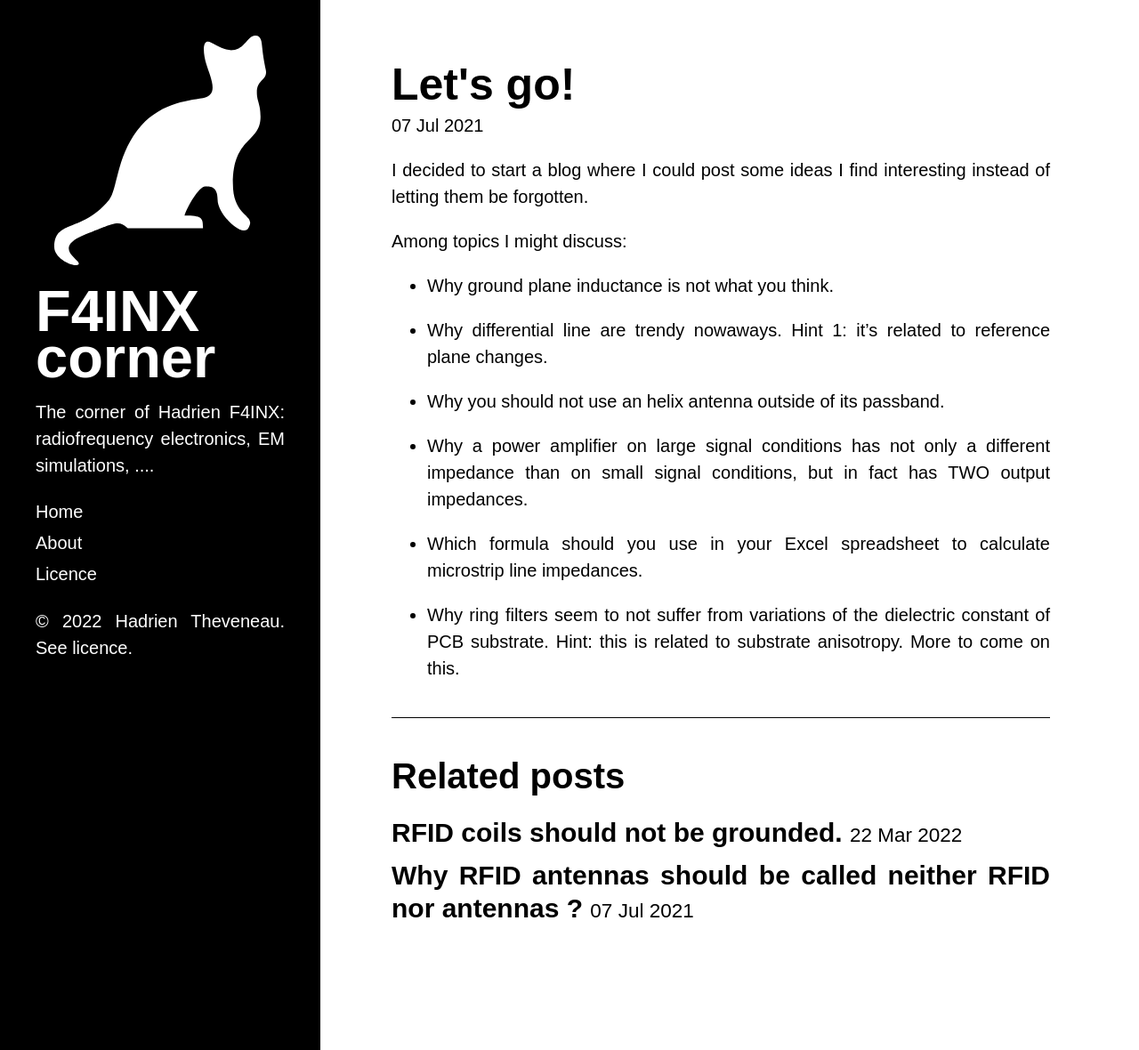
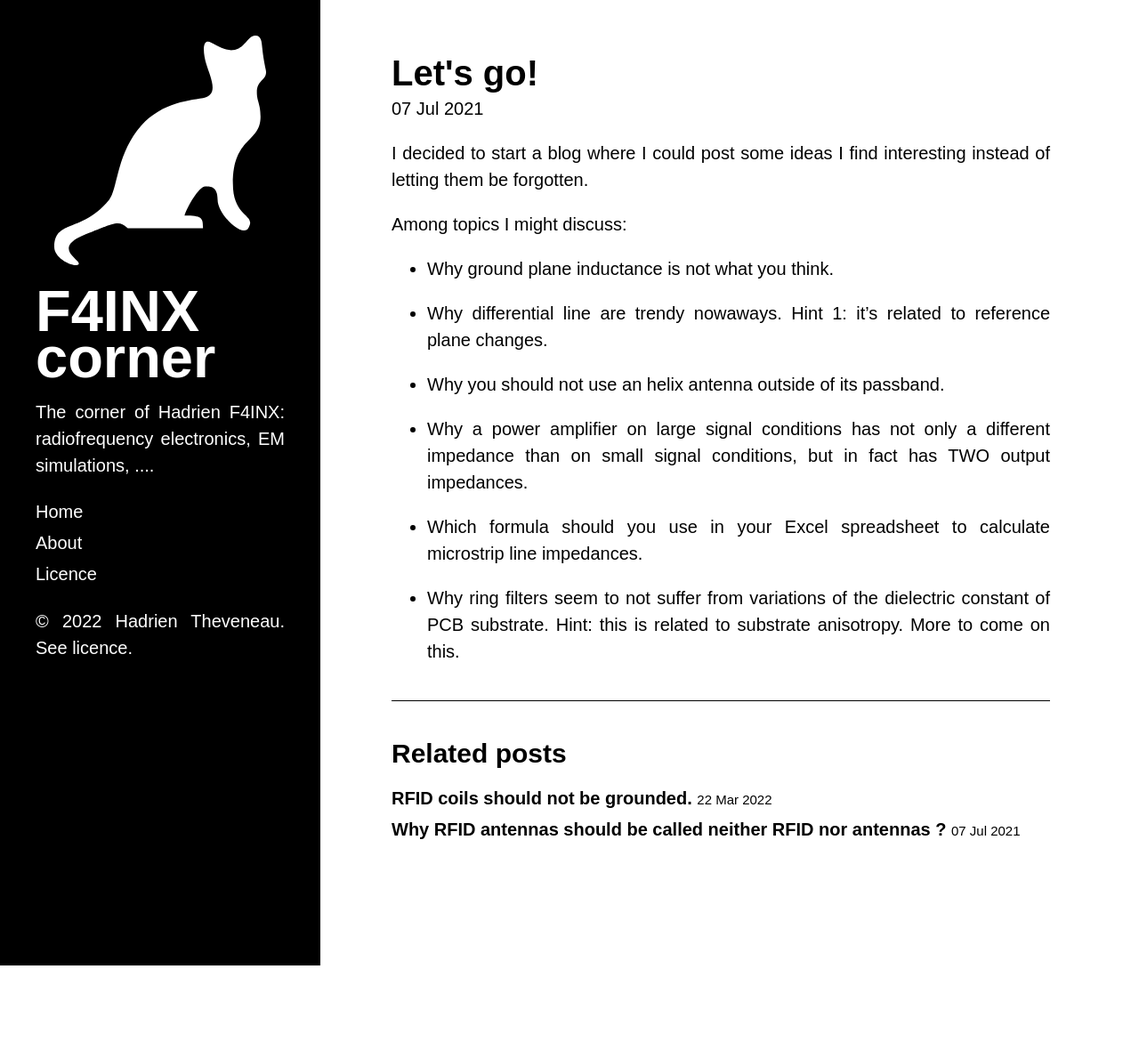
Before and after one commit to thadrien/Zview.github.io, a Jekyll site: the page built from _posts/2021-07-07-let-s-go.md, in a window 1280 px wide. Shown: the whole page at 89% size. Built offline with Jekyll 4.4.1, drawn with Linux system fonts in a browser that asks for light colours; after the commit the page ends 1085 px from its top, so only the background shows below that.

Commit message:
[CSS] Revert to original titles sizes and spacing, but different sizes for related posts.

```diff
--- a/public/css/f4inx.css
+++ b/public/css/f4inx.css
@@ -86,15 +86,15 @@ h1, h2, h3, h4, h5, h6 {
   line-height: 1.25;
 }
 h1 {
-  font-size: 2.5rem;
+  font-size: 2rem;
 }
 h2 {
   margin-top: 1rem;
-  font-size: 2rem;
+  font-size: 1.5rem;
 }
 h3 {
-  margin-top: 1rem;
-  font-size: 1.5rem;
+  margin-top: 1.5rem;
+  font-size: 1.25rem;
 }
 h4, h5, h6 {
   margin-top: 1rem;
@@ -249,6 +249,7 @@ a.sidebar-nav-item:focus {
 }
 .related-posts h3 {
   margin-top: 0;
+  font-size: 1rem;  /* Better separation in this use case. */
 }
 .related-posts li small {
   font-size: 75%;
```
